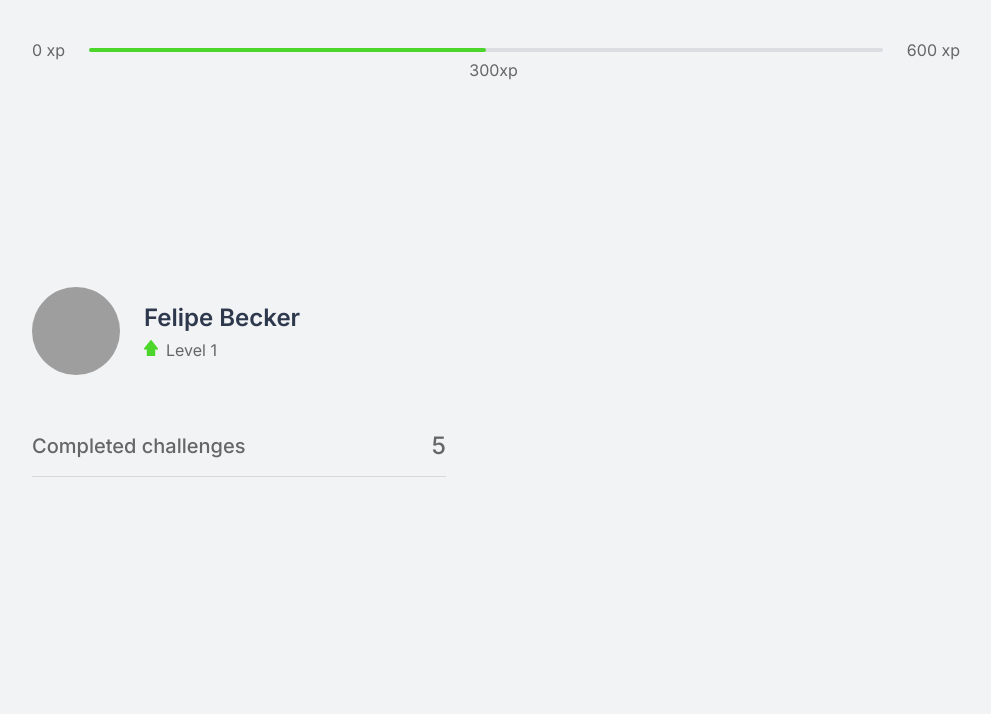
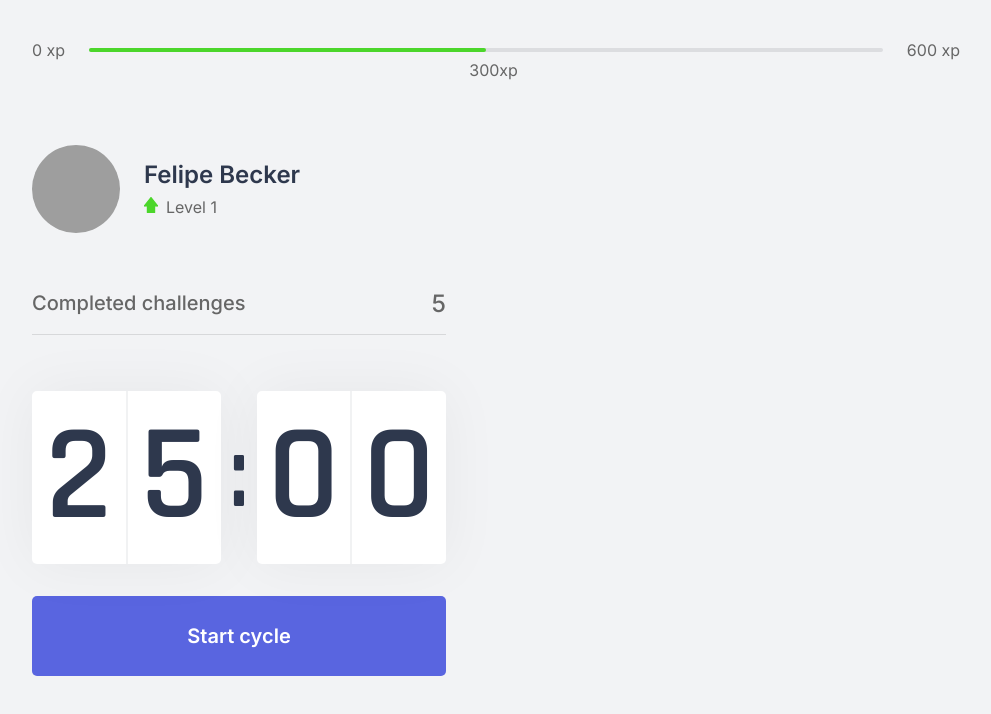
Before and after one commit to ThunderStormOwl/MoveIt, a Next.js app: page / in a window 1280 px wide. Shown: the top 714 px of the page, without its empty margins (144-1135 px from the left). Built offline with nearby package versions, Linux system fonts and the light colour scheme; grey boxes are pictures that could not be loaded.

Commit message:
Button to start the countdown and hook implemented to continue counting down to 0

```diff
--- a/src/components/Countdown.tsx
+++ b/src/components/Countdown.tsx
@@ -1,7 +1,49 @@
-import styles from '../styles/components/Countdown.module.css'
+import { useEffect, useState } from 'react';
+import styles from '../styles/components/Countdown.module.css';
 
 export function Countdown(){
-    return(<div>
 
-    </div>)
+    const[time, setTime] = useState(25 * 60);
+    const [active, setActive] = useState(false);
+
+    const minutes = Math.floor(time / 60);
+    const seconds = time % 60;
+
+    const [minuteLeft, minuteRight] = String(minutes).padStart(2, '0').split('');
+    const [secondLeft, secondRight] = String(seconds).padStart(2, '0').split('');
+;
+    function startCountdown(){
+        setActive(true);
+    }
+
+    useEffect(() => {
+        if(active && time > 0){
+            setTimeout(() => {
+                setTime(time - 1);
+            }, 1000);
+        }
+    }, [active, time])
+
+    return(
+    <div>
+        <div className={styles.countdownContainer}>
+            <div>
+                <span>{minuteLeft}</span>
+                <span>{minuteRight}</span>
+            </div>
+            <span>:</span>
+            <div>
+                <span>{secondLeft}</span>
+                <span>{secondRight}</span>
+            </div>
+        </div>
+        <button
+            type="button"
+            className={styles.countdownButton}
+            onClick={startCountdown}
+        >
+            Start cycle
+        </button>
+    </div>
+    )
 }
--- a/src/pages/_document.tsx
+++ b/src/pages/_document.tsx
@@ -5,6 +5,7 @@
         return(
             <Html>
                 <Head>
+                    <link rel="shortcut icon" href="favicon.png" type="image/png"/>
                     <link rel="preconnect" href="https://fonts.gstatic.com" />
                     <link href="https://fonts.googleapis.com/css2?family=Inter:wght@400;500;600&family=Rajdhani:wght@600&display=swap" rel="stylesheet" />
                 </Head>
--- a/src/pages/index.tsx
+++ b/src/pages/index.tsx
@@ -1,19 +1,26 @@
 import { CompletedChallenges } from '../components/CompletedChallenges';
+import { Countdown } from '../components/Countdown';
 import { ExperienceBar } from '../components/ExperienceBar';
 import { Profile } from '../components/Profile';
 
-import styles from '../styles/pages/Home.module.css'
+import Head from 'next/head';
+
+import styles from '../styles/pages/Home.module.css';
 
 export default function Home() {
   return (
 
     <div className={styles.container}>
+      <Head>
+        <title>Home | move.it</title>
+      </Head>
       <ExperienceBar />
 
       <section>
         <div>
           <Profile />
           <CompletedChallenges />
+          <Countdown />
         </div>
         <div>
 
--- a/src/styles/components/Countdown.module.css
+++ b/src/styles/components/Countdown.module.css
@@ -0,0 +1,62 @@
+.countdownContainer{
+    display: flex;
+    align-items: center;
+    font-family: Rajdhani;
+    font-weight: 600;
+    color: var(--title);
+}
+
+.countdownContainer > div {
+    flex: 1;
+
+    display: flex;
+    align-items: center;
+    justify-content: space-evenly;
+
+    background: var(--white);
+    box-shadow: 0 0 60px rgba(0, 0, 0, 0.05);
+    border-radius: 5px;
+    font-size: 8.5rem;
+    text-align: center;
+}
+.countdownContainer > div > span{
+    flex: 1;
+}
+.countdownContainer > div > span:first-child{
+    border-right: 1px solid #f1f2f3;
+}
+.countdownContainer > div > span:last-child{
+    border-left: 1px solid #f1f2f3;
+}
+
+.countdownContainer > span{
+    font-size: 6.25rem;
+    margin: 0 0.5rem;
+}
+
+.countdownButton{
+    width: 100%;
+    height: 5rem;
+
+    margin-top: 2rem;
+
+    display: flex;
+    align-items: center;
+    justify-content: center;
+
+    border: 0;
+    border-radius: 5px;
+
+    background: var(--blue);
+    color: var(--white);
+
+    font-size: 1.25rem;
+    font-weight: 600;
+
+    transition: 0.2s;
+}
+
+.countdownButton:hover{
+    background: var(--blue-dark);
+
+}
```
